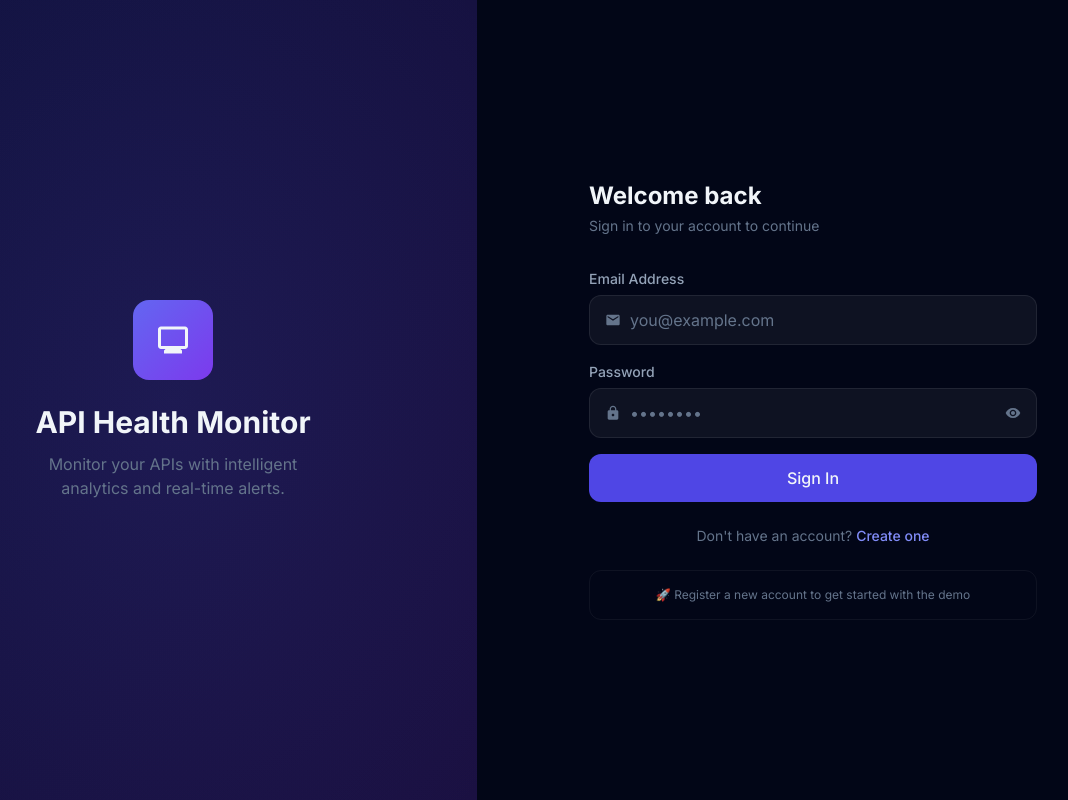
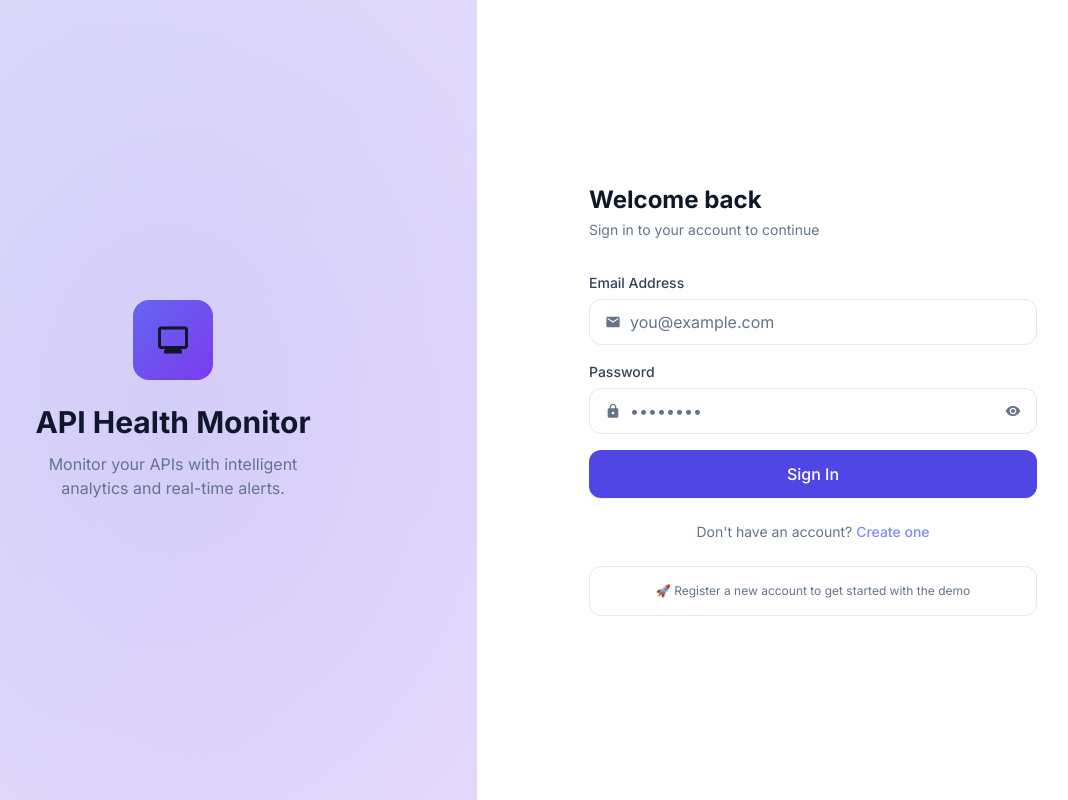
Before and after one commit to Dharani94873/API-Health-Performance-Monitor, a React (Vite) app in the folder client/: page /login in a window 1280 px wide. Shown: the whole page, without its empty margins (131-1199 px from the left). Built offline with nearby package versions, Linux system fonts and the light colour scheme; no server answers.

Commit message:
feat: permanently enforce clean white/light theme and remove dark theme toggle

```diff
--- a/client/src/context/ThemeContext.jsx
+++ b/client/src/context/ThemeContext.jsx
@@ -1,22 +1,17 @@
-import { createContext, useContext, useState, useEffect } from 'react';
+import { createContext, useContext, useEffect } from 'react';
 
 const ThemeContext = createContext(null);
 
 export const ThemeProvider = ({ children }) => {
-  const [isDark, setIsDark] = useState(() => {
-    const saved = localStorage.getItem('theme');
-    return saved ? saved === 'dark' : true; // default dark
-  });
-
   useEffect(() => {
-    document.documentElement.classList.toggle('dark', isDark);
-    localStorage.setItem('theme', isDark ? 'dark' : 'light');
-  }, [isDark]);
-
-  const toggleTheme = () => setIsDark(prev => !prev);
+    // Permanently enforce clean white/light theme
+    document.documentElement.classList.remove('dark');
+    document.documentElement.classList.add('light');
+    localStorage.setItem('theme', 'light');
+  }, []);
 
   return (
-    <ThemeContext.Provider value={{ isDark, toggleTheme }}>
+    <ThemeContext.Provider value={{ isDark: false, toggleTheme: () => {} }}>
       {children}
     </ThemeContext.Provider>
   );
--- a/client/src/index.css
+++ b/client/src/index.css
@@ -3,64 +3,45 @@
 @tailwind utilities;
 
 /* ══════════════════════════════════════════
-   THEME VARIABLES
+   PERMANENT LIGHT / WHITE THEME
 ══════════════════════════════════════════ */
 :root {
-  --bg-page:       #f0f4f8;
-  --bg-surface:    #ffffff;
-  --bg-card:       rgba(255, 255, 255, 0.95);
-  --bg-card-hover: rgba(255, 255, 255, 1);
-  --bg-input:      #f8fafc;
-  --bg-sidebar:    #1e293b;
-  --bg-topnav:     rgba(255, 255, 255, 0.92);
-  --border-color:  rgba(0, 0, 0, 0.08);
-  --border-hover:  rgba(79, 70, 229, 0.35);
-  --text-primary:  #0f172a;
-  --text-secondary:#475569;
-  --text-muted:    #94a3b8;
-  --sidebar-text:  #cbd5e1;
-  --shadow-card:   0 1px 3px rgba(0,0,0,0.06), 0 4px 16px rgba(0,0,0,0.06);
-  --shadow-hover:  0 4px 12px rgba(79,70,229,0.15), 0 8px 32px rgba(0,0,0,0.08);
-  --scrollbar:     #cbd5e1;
-  --tooltip-bg:    rgba(255,255,255,0.98);
-  --tooltip-border:rgba(0,0,0,0.1);
-  --tooltip-text:  #0f172a;
-}
-
-.dark {
-  --bg-page:       #020617;
-  --bg-surface:    #0f172a;
-  --bg-card:       rgba(255, 255, 255, 0.04);
-  --bg-card-hover: rgba(255, 255, 255, 0.08);
-  --bg-input:      rgba(255, 255, 255, 0.05);
-  --bg-sidebar:    #0f172a;
-  --bg-topnav:     rgba(2, 6, 23, 0.88);
-  --border-color:  rgba(255, 255, 255, 0.08);
-  --border-hover:  rgba(99, 102, 241, 0.5);
-  --text-primary:  #f1f5f9;
-  --text-secondary:#94a3b8;
-  --text-muted:    #64748b;
-  --sidebar-text:  #cbd5e1;
-  --shadow-card:   0 1px 3px rgba(0,0,0,0.4);
-  --shadow-hover:  0 4px 20px rgba(99,102,241,0.2);
-  --scrollbar:     #334155;
-  --tooltip-bg:    rgba(15, 23, 42, 0.96);
-  --tooltip-border:rgba(255, 255, 255, 0.1);
-  --tooltip-text:  #f1f5f9;
+  --bg-page:        #f8fafc;
+  --bg-surface:     #ffffff;
+  --bg-card:        #ffffff;
+  --bg-card-hover:  #ffffff;
+  --bg-input:       #ffffff;
+  --bg-sidebar:     #ffffff;
+  --bg-topnav:      rgba(255, 255, 255, 0.95);
+  --border-color:   #e2e8f0;
+  --border-hover:   rgba(99, 102, 241, 0.4);
+  --text-primary:   #0f172a;
+  --text-secondary: #334155;
+  --text-muted:     #64748b;
+  --sidebar-text:   #475569;
+  --shadow-card:    0 1px 3px rgba(0, 0, 0, 0.04), 0 4px 16px rgba(0, 0, 0, 0.04);
+  --shadow-hover:   0 4px 16px rgba(99, 102, 241, 0.12), 0 8px 24px rgba(0, 0, 0, 0.06);
+  --scrollbar:      #cbd5e1;
+  --tooltip-bg:     #ffffff;
+  --tooltip-border: #e2e8f0;
+  --tooltip-text:   #0f172a;
 }
 
 /* ══════════════════════════════════════════
-   BASE
+   BASE RESETS
 ══════════════════════════════════════════ */
 @layer base {
   *, *::before, *::after { box-sizing: border-box; }
-  html { scroll-behavior: smooth; }
+  html {
+    scroll-behavior: smooth;
+    background-color: var(--bg-page);
+    color: var(--text-primary);
+  }
 
   body {
     @apply font-sans antialiased;
     background-color: var(--bg-page);
     color: var(--text-primary);
-    transition: background-color 0.25s ease, color 0.25s ease;
   }
 
   ::-webkit-scrollbar { width: 6px; height: 6px; }
@@ -70,20 +51,53 @@
 }
 
 /* ══════════════════════════════════════════
-   GLOBAL THEME OVERRIDES
-   Override hardcoded dark Tailwind classes
+   GLOBAL LIGHT THEME OVERRIDES
+   Overrides any residual dark utility classes
 ══════════════════════════════════════════ */
-body .bg-dark-950 { background-color: var(--bg-page) !important; }
-body .bg-dark-900 { background-color: var(--bg-surface) !important; }
-body .bg-dark-850,
-body .bg-dark-800 { background-color: var(--bg-surface) !important; }
+.bg-dark-950,
+.bg-dark-900,
+.bg-dark-850,
+.bg-dark-800 {
+  background-color: var(--bg-surface) !important;
+}
 
-body:not(.dark) .text-white     { color: var(--text-primary) !important; }
-body:not(.dark) .text-slate-100 { color: var(--text-primary) !important; }
-body:not(.dark) .text-slate-200 { color: var(--text-secondary) !important; }
-body:not(.dark) .text-slate-300 { color: var(--text-secondary) !important; }
-body:not(.dark) .text-slate-400 { color: var(--text-muted) !important; }
-body:not(.dark) .text-slate-500 { color: var(--text-muted) !important; }
+/* Ensure all text classes are readable on white background */
+.text-white {
+  color: var(--text-primary) !important;
+}
+.text-slate-100 {
+  color: var(--text-primary) !important;
+}
+.text-slate-200,
+.text-slate-300 {
+  color: var(--text-secondary) !important;
+}
+.text-slate-400,
+.text-slate-500 {
+  color: var(--text-muted) !important;
+}
+
+/* Ensure borders are clean light slate */
+.border-white\/5,
+.border-white\/10 {
+  border-color: #e2e8f0 !important;
+}
+.border-white\/20,
+.border-white\/30 {
+  border-color: #cbd5e1 !important;
+}
+
+/* Ensure subtle backgrounds are clean light tones */
+.bg-white\/5 {
+  background-color: #f1f5f9 !important;
+}
+.bg-white\/10 {
+  background-color: #e2e8f0 !important;
+}
+.bg-white\/15,
+.bg-white\/20 {
+  background-color: #e2e8f0 !important;
+}
 
 /* ══════════════════════════════════════════
    COMPONENTS
@@ -91,11 +105,10 @@ body:not(.dark) .text-slate-500 { color: var(--text-muted) !important; }
 @layer components {
   .glass-card {
     background: var(--bg-card);
-    backdrop-filter: blur(8px);
     border: 1px solid var(--border-color);
     border-radius: 1rem;
     box-shadow: var(--shadow-card);
-    transition: background 0.25s ease, box-shadow 0.25s ease;
+    transition: all 0.2s ease;
   }
 
   .glass-card-hover {
@@ -110,23 +123,25 @@ body:not(.dark) .text-slate-500 { color: var(--text-muted) !important; }
   .btn-primary {
     @apply bg-primary-600 hover:bg-primary-700 text-white font-medium px-4 py-2 rounded-xl
            transition-all duration-200 flex items-center gap-2 disabled:opacity-50 disabled:cursor-not-allowed
-           focus:outline-none focus:ring-2 focus:ring-primary-500/50;
+           focus:outline-none focus:ring-2 focus:ring-primary-500/50 shadow-sm;
+    color: #ffffff !important;
   }
 
   .btn-secondary {
-    background: var(--bg-card);
+    background: #ffffff;
     border: 1px solid var(--border-color);
     color: var(--text-secondary);
-    @apply font-medium px-4 py-2 rounded-xl transition-all duration-200 flex items-center gap-2;
+    @apply font-medium px-4 py-2 rounded-xl transition-all duration-200 flex items-center gap-2 shadow-sm;
   }
   .btn-secondary:hover {
     border-color: var(--border-hover);
     color: var(--text-primary);
+    background: #f8fafc;
   }
 
   .btn-danger {
-    @apply bg-red-500/10 hover:bg-red-500/20 text-red-500 font-medium px-4 py-2 rounded-xl
-           border border-red-500/30 transition-all duration-200 flex items-center gap-2;
+    @apply bg-red-50 hover:bg-red-100 text-red-600 font-medium px-4 py-2 rounded-xl
+           border border-red-200 transition-all duration-200 flex items-center gap-2;
   }
 
   .input-field {
@@ -134,8 +149,8 @@ body:not(.dark) .text-slate-500 { color: var(--text-muted) !important; }
     background: var(--bg-input);
     border: 1px solid var(--border-color);
     color: var(--text-primary);
-    @apply rounded-xl px-4 py-3 transition-all duration-200
-           focus:outline-none focus:ring-2 focus:ring-primary-500/50 focus:border-primary-500/50;
+    @apply rounded-xl px-4 py-2.5 transition-all duration-200
+           focus:outline-none focus:ring-2 focus:ring-primary-500/30 focus:border-primary-500;
   }
   .input-field::placeholder { color: var(--text-muted); }
 
@@ -150,35 +165,39 @@ body:not(.dark) .text-slate-500 { color: var(--text-muted) !important; }
   .stat-card { @apply glass-card p-6 flex items-start gap-4 animate-fade-in; }
 
   .status-badge    { @apply inline-flex items-center gap-1.5 px-2.5 py-0.5 rounded-full text-xs font-semibold; }
-  .status-healthy  { @apply status-badge bg-emerald-500/20 text-emerald-500 border border-emerald-500/30; }
-  .status-down     { @apply status-badge bg-red-500/20    text-red-500    border border-red-500/30; }
-  .status-degraded { @apply status-badge bg-amber-500/20  text-amber-500  border border-amber-500/30; }
-  .status-unknown  { @apply status-badge bg-slate-500/20  text-slate-500  border border-slate-500/30; }
+  .status-healthy  { @apply status-badge bg-emerald-50 text-emerald-700 border border-emerald-200; }
+  .status-down     { @apply status-badge bg-red-50    text-red-700    border border-red-200; }
+  .status-degraded { @apply status-badge bg-amber-50  text-amber-700  border border-amber-200; }
+  .status-unknown  { @apply status-badge bg-slate-100 text-slate-600  border border-slate-200; }
 
   .sidebar-link {
     @apply flex items-center gap-3 px-4 py-2.5 rounded-xl text-sm font-medium transition-all duration-200 cursor-pointer;
     color: var(--sidebar-text);
   }
   .sidebar-link:hover {
-    background: rgba(255, 255, 255, 0.08);
-    color: #ffffff;
+    background: #f1f5f9;
+    color: var(--text-primary);
   }
   .sidebar-link-active {
-    @apply sidebar-link bg-primary-600/20 border border-primary-500/20;
-    color: #ffffff !important;
+    @apply sidebar-link bg-primary-50;
+    border: 1px solid rgba(99, 102, 241, 0.25);
+    color: #4f46e5 !important;
+    font-weight: 600;
   }
 
   .table-header {
-    @apply text-left text-xs font-semibold uppercase tracking-wider px-4 py-3;
+    @apply text-left text-xs font-semibold uppercase tracking-wider px-4 py-3 bg-slate-50;
     color: var(--text-muted);
+    border-bottom: 1px solid var(--border-color);
   }
   .table-cell {
-    @apply px-4 py-3 text-sm;
+    @apply px-4 py-3 text-sm border-b;
+    border-color: var(--border-color);
     color: var(--text-secondary);
   }
 
   .gradient-text {
-    @apply bg-gradient-to-r from-primary-400 to-violet-400 bg-clip-text text-transparent;
+    @apply bg-gradient-to-r from-primary-600 to-violet-600 bg-clip-text text-transparent;
   }
   .pulse-dot { @apply w-2 h-2 rounded-full animate-pulse-dot; }
 }
@@ -192,13 +211,14 @@ body:not(.dark) .text-slate-500 { color: var(--text-muted) !important; }
   border-radius: 12px !important;
   padding: 10px 14px !important;
   color: var(--tooltip-text) !important;
+  box-shadow: 0 4px 20px rgba(0, 0, 0, 0.08) !important;
 }
 
 /* ══════════════════════════════════════════
-   SKELETON & ANIMATIONS
+   ANIMATIONS & SKELETON
 ══════════════════════════════════════════ */
 .skeleton {
-  background: linear-gradient(90deg, var(--bg-card) 25%, var(--bg-card-hover) 50%, var(--bg-card) 75%);
+  background: linear-gradient(90deg, #f1f5f9 25%, #e2e8f0 50%, #f1f5f9 75%);
   background-size: 200% 100%;
   animation: skeleton-shimmer 1.5s infinite;
 }
```
Also changed, not shown: client/src/components/TopNav.jsx (+1 -13 lines).
